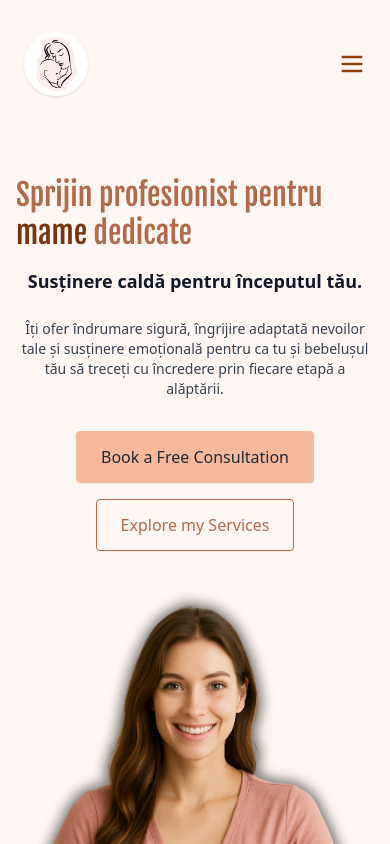
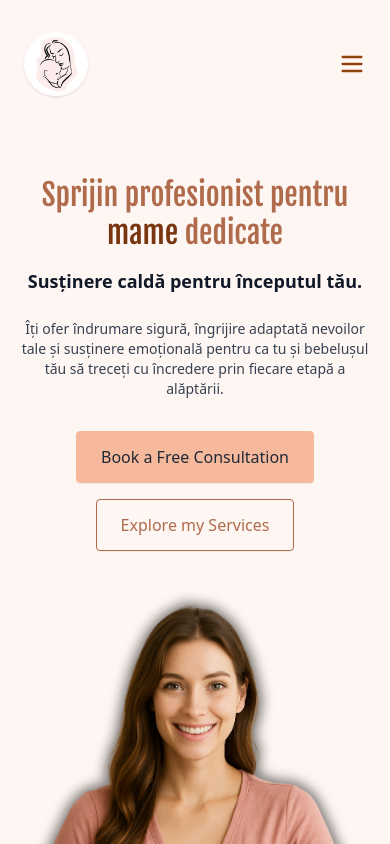
Before and after one commit to ArcadiiFlorean/Breastfeeding-Help-Support, a React (Vite) app: page / in a window 390 px wide. Shown: the top 844 px of the page. Built offline with nearby package versions, Linux system fonts and the light colour scheme; a web font is replaced by a local one.

Commit message:
Responsive

```diff
--- a/src/components/Hero.jsx
+++ b/src/components/Hero.jsx
@@ -10,14 +10,14 @@ function Hero() {
       <img
         src="/flowers-bg.jpg"
         alt="Fundal flori"
-        className=" tablet:block absolute bottom-[80px] tablet:bottom-[100px] laptop:bottom-[100px] lg:bottom-[120px] left-1/2 -translate-x-1/2 w-full max-w-[1500px] h-auto tablet:max-h-[180px] laptop:max-h-[280px] lg:max-h-[350px] object-cover object-bottom z-0 opacity-30"
+        className=" tablet:block absolute bottom-[80px] tablet:bottom-[100px] laptop:bottom-[100px] lg:bottom-[143px] left-1/2 -translate-x-1/2 w-full max-w-[1500px] h-auto tablet:max-h-[180px] laptop:max-h-[280px] lg:max-h-[350px] object-cover object-bottom z-0 opacity-30"
       />
 
       {/* CONȚINUT */}
       <div className="relative z-10 flex flex-col tablet:grid tablet:grid-cols-2 max-w-[1440px] mx-auto px-4 tablet:px-6 py-16 tablet:py-20 gap-10 tablet:gap-12 laptop:gap-10 items-center">
         {/* TEXT – primul pe mobil */}
         <div className="order-1  tablet:order-2 tablet:-mt-12  tabletMd:-mt-12 laptop:mt-6 lg:mt-12 text-gray-800 max-w-3xl text-base tablet:text-[1.1rem] laptop:text-[1rem] lg:text-[1.5rem] leading-relaxed mb-10 laptop:mb-6 lg:mb-[500px]">
-          <h1 className="text-3xl phone:text-center tabletSm:text-7xl tabletSm:text-center tablet:text-5xl laptop:text-7xl lg:text-8xl font-fjalla text-[#b06b4c] leading-tight max-w-3xl pb-4">
+          <h1 className="text-3xl text-center tabletSm:text-7xl tabletSm:text-center tablet:text-5xl laptop:text-7xl lg:text-8xl  font-fjalla text-[#b06b4c] leading-tight max-w-3xl pb-4">
             Sprijin profesionist pentru{" "}
             <span className="text-amber-900">mame</span> dedicate
           </h1>
@@ -32,16 +32,12 @@ function Hero() {
             încredere prin fiecare etapă a alăptării.
           </p>
 
-<div className="flex flex-row flex-wrap justify-center gap-4 tabletSm:gap-6 lg:flex-row">
-  <PrimaryButton href="#booking">
-    Book a Free Consultation
-  </PrimaryButton>
-  <OutlineButton href="#services">
-    Explore my Services
-  </OutlineButton>
-</div>
-
-
+          <div className="flex flex-row flex-wrap justify-center gap-4 tabletSm:gap-6 lg:flex-row">
+            <PrimaryButton href="#booking">
+              Book a Free Consultation
+            </PrimaryButton>
+            <OutlineButton href="#services">Explore my Services</OutlineButton>
+          </div>
         </div>
 
         {/* IMAGINE – după pe mobil */}
```
